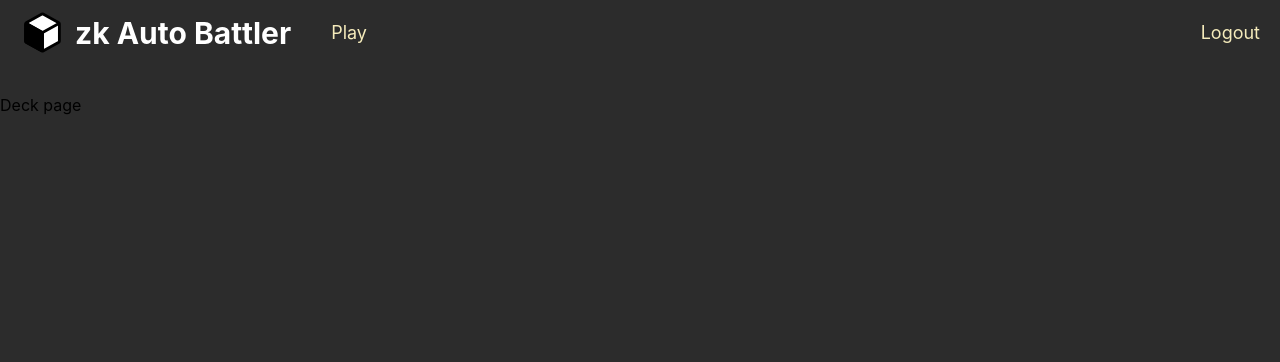
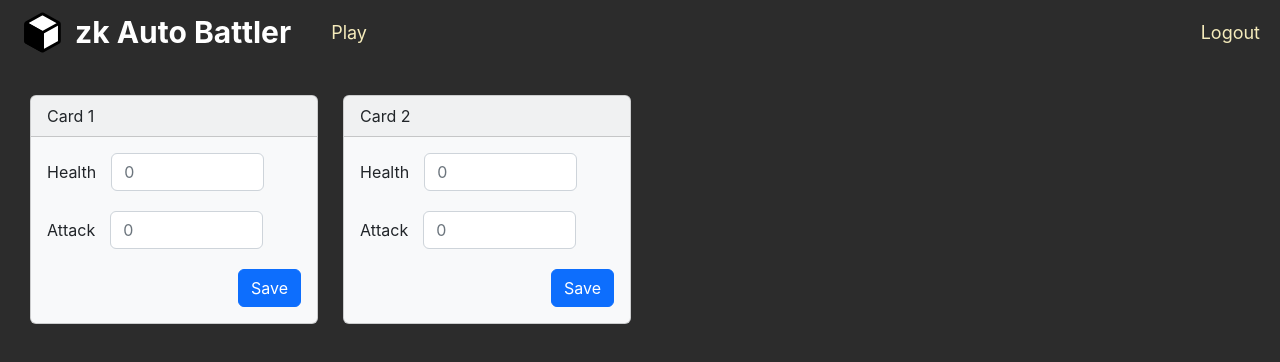
Before and after one commit to tenetxyz/zk-autobattler, a React (Create React App) app in the folder client/: page / in a window 1280 px wide. Both pictures are taken after a click on the element "Login". Shown: the top 362 px of the page. Built offline with nearby package versions, Linux system fonts and the light colour scheme.

Commit message:
basic card edit uI

```diff
--- a/client/package.json
+++ b/client/package.json
@@ -11,6 +11,7 @@
     "@types/react": "^18.0.0",
     "@types/react-dom": "^18.0.0",
     "bootstrap": "^5.2.3",
+    "classnames": "^2.3.2",
     "react": "^18.2.0",
     "react-bootstrap": "^2.7.2",
     "react-dom": "^18.2.0",
--- /dev/null
+++ b/client/src/Deck.scss
@@ -0,0 +1,26 @@
+.cardsContainer {
+    display: flex;
+    gap: 25px;
+    padding: 0px 30px;
+}
+
+.cardEdit {
+    display: flex;
+    flex-direction: column;
+    gap: 20px;
+}
+
+.cardField {
+    display: flex;
+    align-items: center;
+    gap: 15px;
+}
+
+.cardValue {
+    width: 60% !important;
+}
+
+.cardButton {
+    margin-left: auto;
+    margin-right: 0;
+}
--- a/client/src/Deck.tsx
+++ b/client/src/Deck.tsx
@@ -1,14 +1,88 @@
 import React, { useEffect, useState } from "react";
-import { Routes, Route, Navigate } from "react-router-dom";
+import { Card as RBCard, Form, Col, Row, Button } from "react-bootstrap";
 
 // CSS
+
+import "./Deck.scss";
+import { Card } from "./models";
 
 interface DeckProps {}
 
 function Deck(props: DeckProps) {
+  const [cards, setCards] = useState<Card[]>([
+    {
+      health: undefined,
+      attack: undefined,
+    },
+    {
+      health: undefined,
+      attack: undefined,
+    }
+  ]);
 
+
+  const parseNumber = (value: string) => {
+    let newValue = undefined;
+    if(value !== ""){
+      newValue = parseInt(value);
+    }
+    return newValue;
+  }
+
+  const onHealthValueChange = (e: React.ChangeEvent<HTMLInputElement>) => {
+    let newValue = parseNumber(e.target.value);
+    let cardId = parseInt(e.target.id.split("-")[2]);
+    let newCards = [...cards];
+    newCards[cardId].health = newValue;
+    setCards(newCards);
+  }
+
+  const onAttackValueChange = (e: React.ChangeEvent<HTMLInputElement>) => {
+    let newValue = parseNumber(e.target.value);
+    let cardId = parseInt(e.target.id.split("-")[2]);
+    let newCards = [...cards];
+    newCards[cardId].attack = newValue;
+    setCards(newCards);
+  }
+
+  const filterNumbers = (e: React.KeyboardEvent<HTMLInputElement>) => {
+    if(!e.key.match(/^\d+$/)){
+      e.preventDefault();
+    }
+  }
+
+  console.log("rendering");
   return (
-    <p>Deck page</p>
+    <div className="cardsContainer">
+      {cards.map((card, index) => {
+        return (
+          <RBCard
+          key={"card-" + index}
+          bg={"light"}
+          text={"dark"}
+          style={{ width: "18rem" }}
+          className="mb-2"
+        >
+          <RBCard.Header>Card {index + 1}</RBCard.Header>
+          <RBCard.Body>
+            <div className="cardEdit">
+              <div className="cardField">
+                <p className="cardKey">Health</p>
+                <Form.Control id={"card-health-" + index} min="0" autoComplete="off" className="cardValue" type="number" value={card.health === undefined ? "" : card.health} onKeyPress={filterNumbers} onChange={onHealthValueChange} placeholder="0" />
+              </div>
+              <div className="cardField">
+                <p className="cardKey">Attack</p>
+                <Form.Control id={"card-attack-" + index} min="0" autoComplete="off" className="cardValue" type="number" value={card.attack === undefined ? "" : card.attack} onKeyPress={filterNumbers} onChange={onAttackValueChange} placeholder="0" />
+              </div>
+              <div className="cardButton">
+                <Button variant="primary">Save</Button>
+              </div>
+            </div>
+          </RBCard.Body>
+        </RBCard>
+        )
+      })}
+    </div>
   );
 }
 
--- a/client/src/index.css
+++ b/client/src/index.css
@@ -25,4 +25,5 @@ body {
 p {
   margin-block-start: 0em;
   margin-block-end: 0em;
+  margin-bottom: 0rem;
 }
--- a/client/src/index.tsx
+++ b/client/src/index.tsx
@@ -1,9 +1,12 @@
 import React from 'react';
 import ReactDOM from 'react-dom/client';
-import './index.css';
 import Layout from "./Layout";
 import { BrowserRouter } from "react-router-dom";
 import reportWebVitals from './reportWebVitals';
+
+// CSS
+import "bootstrap/dist/css/bootstrap.min.css";
+import './index.css';
 
 const root = ReactDOM.createRoot(
   document.getElementById('root') as HTMLElement
--- a/client/src/models.tsx
+++ b/client/src/models.tsx
@@ -1,6 +1,6 @@
 export type Card = {
-    health: number;
-    attack: number;
+    health: number | undefined;
+    attack: number | undefined;
 }
 
 export type Deck = {
```
Also changed, not shown: 1 other file (tests, documents, lock files or other folders).
